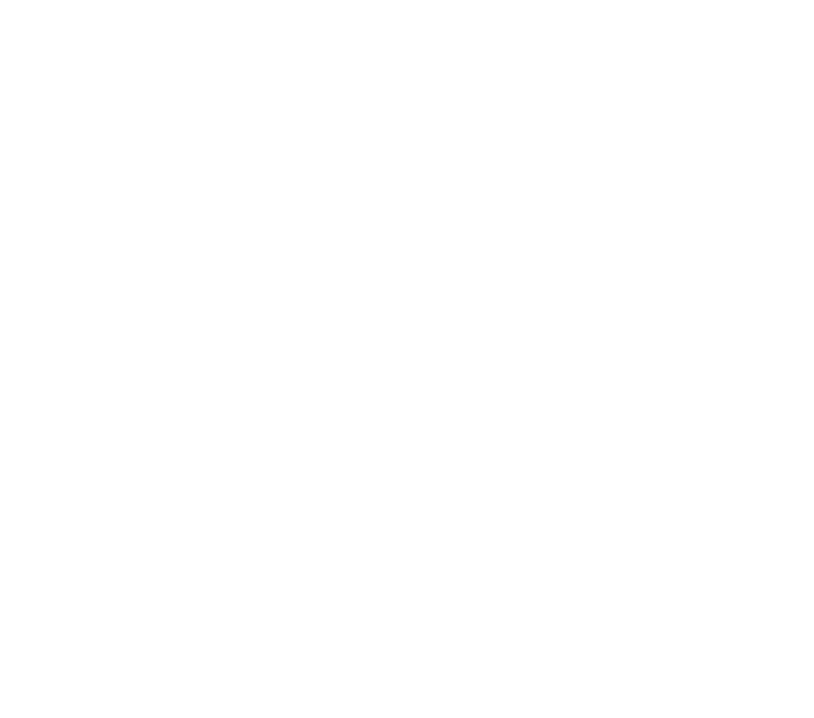
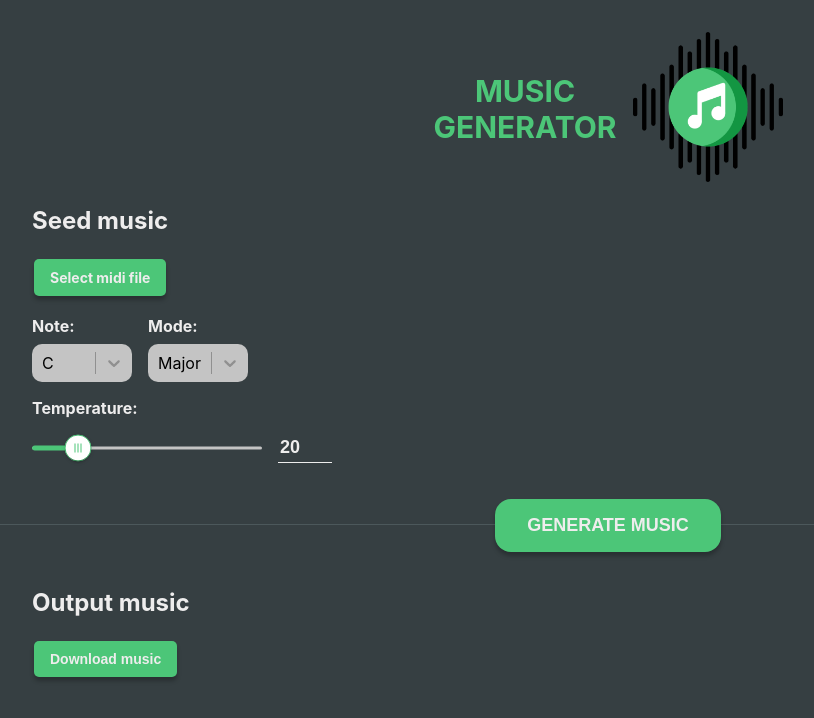
Before and after one commit to AlexVelezLl/MusicGenerator, a React app in the folder Frontend/: page / in a window 1280 px wide. Shown: the whole page, without its empty margins (32-846 px from the left). Built offline with nearby package versions, Linux system fonts and the light colour scheme.

Commit message:
output and seed music

```diff
--- a/Frontend/package.json
+++ b/Frontend/package.json
@@ -3,12 +3,16 @@
   "version": "0.1.0",
   "private": true,
   "dependencies": {
+    "@emotion/react": "^11.7.1",
+    "@emotion/styled": "^11.6.0",
+    "@mui/material": "^5.2.7",
     "@testing-library/jest-dom": "^5.16.1",
     "@testing-library/react": "^12.1.2",
     "@testing-library/user-event": "^13.5.0",
     "react": "^17.0.2",
     "react-dom": "^17.0.2",
     "react-scripts": "5.0.0",
+    "react-select": "^5.2.1",
     "web-vitals": "^2.1.3"
   },
   "scripts": {
--- a/Frontend/src/components/Header.js
+++ b/Frontend/src/components/Header.js
@@ -1,9 +1,17 @@
 import React from 'react';
+
+import './Header.css';
+import logo from '../logo.png';
 
 const Header = () => {
   return (
-    <div>
-
+    <div className='header'>
+      <div className='title'>
+        MUSIC <br/> GENERATOR
+      </div>
+      <div className='icon'>
+        <img src={logo} alt='Logo' />
+      </div>
     </div>
   );
 };
--- a/Frontend/src/components/index.css
+++ b/Frontend/src/components/index.css
@@ -1,6 +1,62 @@
-.estilo{
-    background-color: var();
-    border-radius: 5px;
-    padding: 20px;
-    margin-top: 20px;
+html {
+  box-sizing: border-box;
+  min-height: 100vh;
 }
+
+body {
+  background-color: var(--bg-color);
+}
+
+.App{
+  padding: 32px;
+  position: relative;
+}
+
+.btn{
+  background-color: var(--primary-color);
+  color: var(--text-color);
+  border: none;
+  padding: 10px 16px;
+  text-align: center;
+  text-decoration: none;
+  display: inline-block;
+  font-size: 14px;
+  font-weight: bold;
+  margin: 4px 2px;
+  cursor: pointer;
+  border-radius: 5px;
+  box-shadow: 0px 4px 4px rgba(0, 0, 0, 0.25);
+}
+
+.btn:hover{
+  background-color: var(--primary-color-dark);
+}
+
+.btn:active{
+  background-color: var(--primary-color-light);
+  box-shadow: 0px 0px 0px rgba(0, 0, 0, 0.25);
+}
+
+.generate-music-container .btn{
+  font-size: 18px;
+  font-weight: bold;
+  border-radius: 16px;
+  padding: 16px 32px;
+}
+
+.generate-music-container{
+  position: relative;
+  display: flex;
+  justify-content: center;
+  margin: 32px 0;
+}
+
+.generate-music-container::after{
+  content: "";
+  height: 1px;
+  width: 100%;
+  background-color: #4C585B;
+  position: absolute;
+  bottom: 50%;
+  z-index: -1;
+}
--- a/Frontend/src/components/index.js
+++ b/Frontend/src/components/index.js
@@ -10,7 +10,9 @@ const App = () => {
       <Header />
       <SeedMusic />
       <div className="generate-music-container">
-
+        <button className='btn'>
+          GENERATE MUSIC
+        </button>
       </div>
       <OutputMusic />
     </div>
--- a/Frontend/src/components/outputMusic/index.js
+++ b/Frontend/src/components/outputMusic/index.js
@@ -1,10 +1,23 @@
 import React from 'react';
+import MelodyPlayer from '../shared/MelodyPlayer';
+
+import './index.css';
 
 const OutputMusic = () => {
   return (
-    <div>
-
-    </div>
+    <section className='output-music'>
+      <h2>Output music</h2>
+      <div className='output-music-container'>
+        <div className='output-music-options'>
+          <button className='btn'>
+            Download music
+          </button>
+        </div>
+        <div className='output-music-player'>
+          <MelodyPlayer />
+        </div>
+      </div>
+    </section>
   );
 };
 
--- a/Frontend/src/components/seedMusic/index.js
+++ b/Frontend/src/components/seedMusic/index.js
@@ -1,10 +1,79 @@
-import React from 'react';
+import React, { useState } from 'react';
+
+import MelodyPlayer from '../shared/MelodyPlayer';
+import { modes, notes } from '../../constants';
+import Select from '../shared/Select';
+import { Slider, SliderThumbComponent } from '../shared/Slider';
+
+import './index.css';
 
 const SeedMusic = () => {
+  const [temperature, setTemperature] = useState(20);
+  const handleTempSliderChange = (_, newValue) => {
+    setTemperature(newValue);
+  };
+  const handleTempInputChange = (event) => {
+    setTemperature(event.target.value === '' ? '' : Number(event.target.value));
+  };
+  const handleTempBlur = () => {
+    if (temperature < 0) {
+      setTemperature(0);
+    } else if (temperature > 100) {
+      setTemperature(100);
+    }
+  };
   return (
-    <div>
-
-    </div>
+    <section className='seed-music'>
+      <h2>Seed music</h2>
+      <div className='seed-music-container'>
+        <div className='seed-music-options'>
+          <label htmlFor='input-midi' className='btn'>
+            <input id='input-midi' type='file'/>
+            Select midi file
+          </label>
+          <div className='key-note'>
+            <div>
+              <div className='label'>Note:</div>
+              <Select
+                options={notes}
+                defaultValue={notes[0]}
+              />
+            </div>
+            <div>
+              <div className='label'>Mode:</div>
+              <Select
+                options={modes}
+                defaultValue={modes[0]}
+              />
+            </div>
+          </div>
+          <div className='temperature-container'>
+            <div className='label'>Temperature:</div>
+            <div className='temperature'>
+              <Slider
+                value={temperature}
+                onChange={handleTempSliderChange}
+                aria-labelledby="input-slider"
+                components={{ Thumb: SliderThumbComponent }}
+              />
+              <input
+                value={temperature}
+                onChange={handleTempInputChange}
+                onBlur={handleTempBlur}
+                step={10}
+                min={0}
+                max={100}
+                type="number"
+                aria-labelledby="input-slider"
+              />
+            </div>
+          </div>
+        </div>
+        <div className='seed-music-player'>
+          <MelodyPlayer/>
+        </div>
+      </div>
+    </section>
   );
 };
 
--- a/Frontend/src/index.css
+++ b/Frontend/src/index.css
@@ -3,6 +3,7 @@ body {
   font-family: -apple-system, BlinkMacSystemFont, 'Segoe UI', 'Roboto', 'Oxygen',
     'Ubuntu', 'Cantarell', 'Fira Sans', 'Droid Sans', 'Helvetica Neue',
     sans-serif;
+  color: var(--text-color);
   -webkit-font-smoothing: antialiased;
   -moz-osx-font-smoothing: grayscale;
 }
@@ -12,8 +13,25 @@ code {
     monospace;
 }
 
+::-webkit-scrollbar {
+  width: 8px;
+  height: 8px;
+}
+
+::-webkit-scrollbar-track {
+  background-color: transparent;
+}
+
+::-webkit-scrollbar-thumb {
+  border-radius: 20px;
+  background-color: #757575;
+}
+
+
 :root {
   --bg-color: #363F42;
   --text-color: #eeeded;
   --primary-color: #4CC678;
+  --primary-color-dark: #44b16c;
+  --primary-color-light: #4cc678;
 }
--- a/Frontend/src/index.js
+++ b/Frontend/src/index.js
@@ -4,7 +4,6 @@ import './index.css';
 import App from './components';
 
 ReactDOM.render(
-    <App />
-    ,
+  <App />,
   document.getElementById('root')
 );
```
Also changed, not shown: 1 other file.
